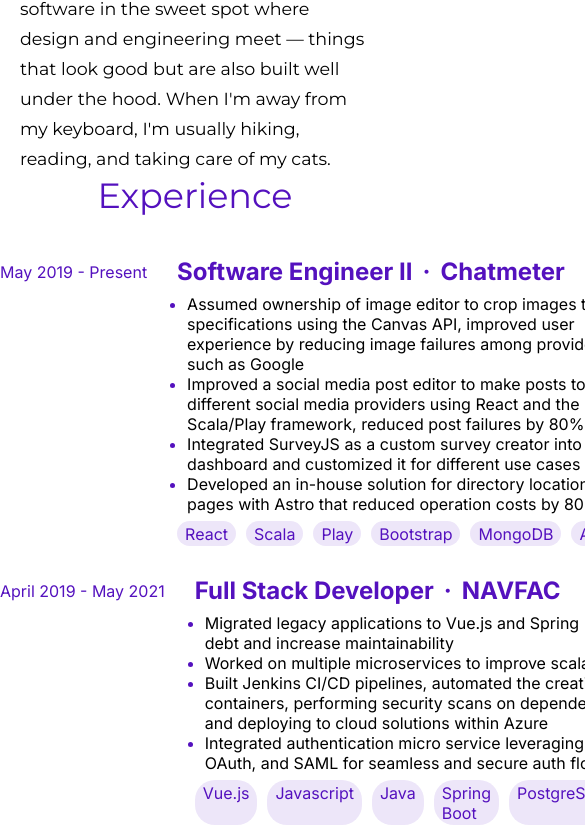
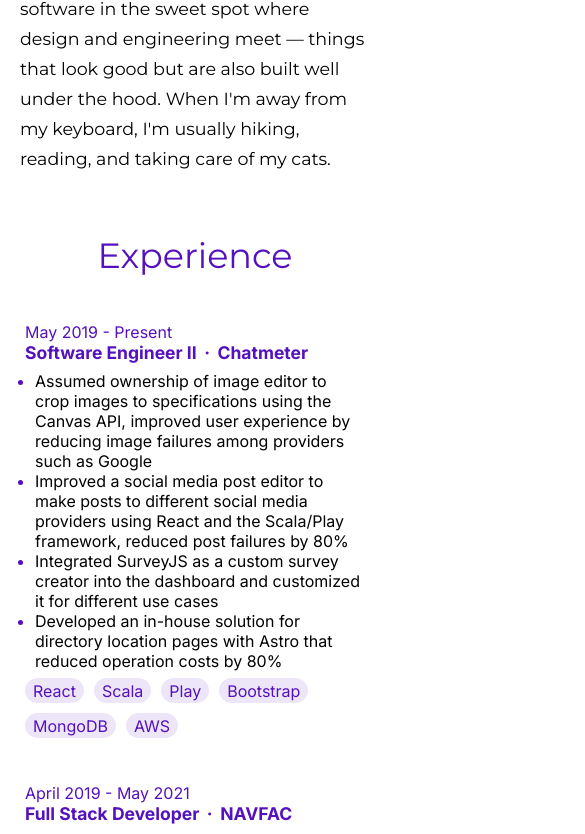
Before and after one commit to unChartedZone/unChartedZone.github.io, a Next.js app: page / in a window 390 px wide. Shown: the part 1153-1987 px from the top of the page, 585 px wide, since content can reach past the window. Built offline with nearby package versions, Linux system fonts and the light colour scheme.

Commit message:
fixed up mobile styles for several components

```diff
--- a/src/app/_components/About.tsx
+++ b/src/app/_components/About.tsx
@@ -1,10 +1,10 @@
-import React from 'react';
+import React from "react";
 
 const About = () => {
   return (
     <section id="about" className="about container">
-      <h1 className="header-secondary mb-1">About Me</h1>
-      <div className="about-text">
+      <h1 className="about__title header-secondary mb-1">About Me</h1>
+      <div className="about__text mx-auto">
         <p className="paragraph">
           Back in 2011, I decided to enroll in my high school's introductory
           computer science class. Fast-forward to today, and I've had the
--- a/src/app/_components/Experience.tsx
+++ b/src/app/_components/Experience.tsx
@@ -83,7 +83,7 @@
             <div className="experience__content">
               <h1 className="experience__title">
                 <span>{ex.position}</span>
-                <span>·</span>
+                <span className="middot">·</span>
                 <span>{ex.name}</span>
               </h1>
               <ul className="experience__description-list">
--- a/src/app/_styles/components/_about.scss
+++ b/src/app/_styles/components/_about.scss
@@ -6,7 +6,11 @@
     margin: 0 auto 20rem;
   }
 
-  &-text {
+  &__title {
+    text-align: center;
+  }
+
+  &__text {
     p:not(:last-child) {
       margin: 0 0 2rem 0;
     }
--- a/src/app/_styles/components/_contact.scss
+++ b/src/app/_styles/components/_contact.scss
@@ -8,9 +8,6 @@
 
 .paragraph {
   @include respond(sm) {
-    display: inline-block;
-    width: 80%;
-    margin: 0 auto;
   }
 }
 
@@ -42,7 +39,7 @@
   }
 
   &-header {
-    font-family: 'Montserrat', sans-serif;
+    font-family: "Montserrat", sans-serif;
     font-weight: 400;
     font-size: 3rem;
     text-transform: uppercase;
--- a/src/app/_styles/components/_experience.scss
+++ b/src/app/_styles/components/_experience.scss
@@ -2,29 +2,50 @@
 
 .experience {
   display: grid;
-  grid-template-columns: 1fr 4fr;
-  gap: 3rem;
+  grid-template-columns: 1fr;
   font-size: 1.6rem;
-  margin: 0 0 3rem;
+  margin: 4rem 2.5rem;
+
+  @include respond(md) {
+    grid-template-columns: 1fr 4fr;
+    gap: 3rem;
+    margin: 0 0 3rem;
+  }
+
+  &__list {
+    margin-top: 6rem;
+
+    @include respond(lg) {
+      margin-top: 0rem;
+    }
+  }
 
   &__time {
     white-space: nowrap;
     color: $color-primary;
-    text-align: end;
     padding-top: 0.5rem;
+
+    @include respond(lg) {
+      text-align: end;
+    }
   }
 
   &__title {
     color: $color-primary;
-    display: flex;
-    gap: 1rem;
+    font-size: 1.75rem;
+
+    @include respond(lg) {
+      font-size: 2rem;
+    }
+
+    .middot {
+      margin: 0 0.75rem;
+    }
   }
 
   &__description-list {
-    // list-style: circle;
     margin: 0.75rem 0 0;
     padding: 0 0 0 1rem;
-    // list-style-position: inside;
 
     li {
       color: $color-primary;
@@ -38,6 +59,7 @@
   &__skill-list {
     list-style: none;
     display: flex;
+    flex-wrap: wrap;
     gap: 1rem;
     margin: 0.75rem 0 0;
   }
--- a/src/app/_styles/components/_portfolio.scss
+++ b/src/app/_styles/components/_portfolio.scss
@@ -3,6 +3,7 @@
     margin: 7rem 0;
     width: 100%;
 
+    @include respond(lg) {
       &:nth-of-type(2n) .portfolio__title {
         transform: skewY(5deg);
       }
@@ -13,6 +14,7 @@
 
       &:nth-of-type(2n) .portfolio__image {
         order: 1;
+      }
     }
   }
 
```
Lines whose indentation alone changed are shown as unchanged.
